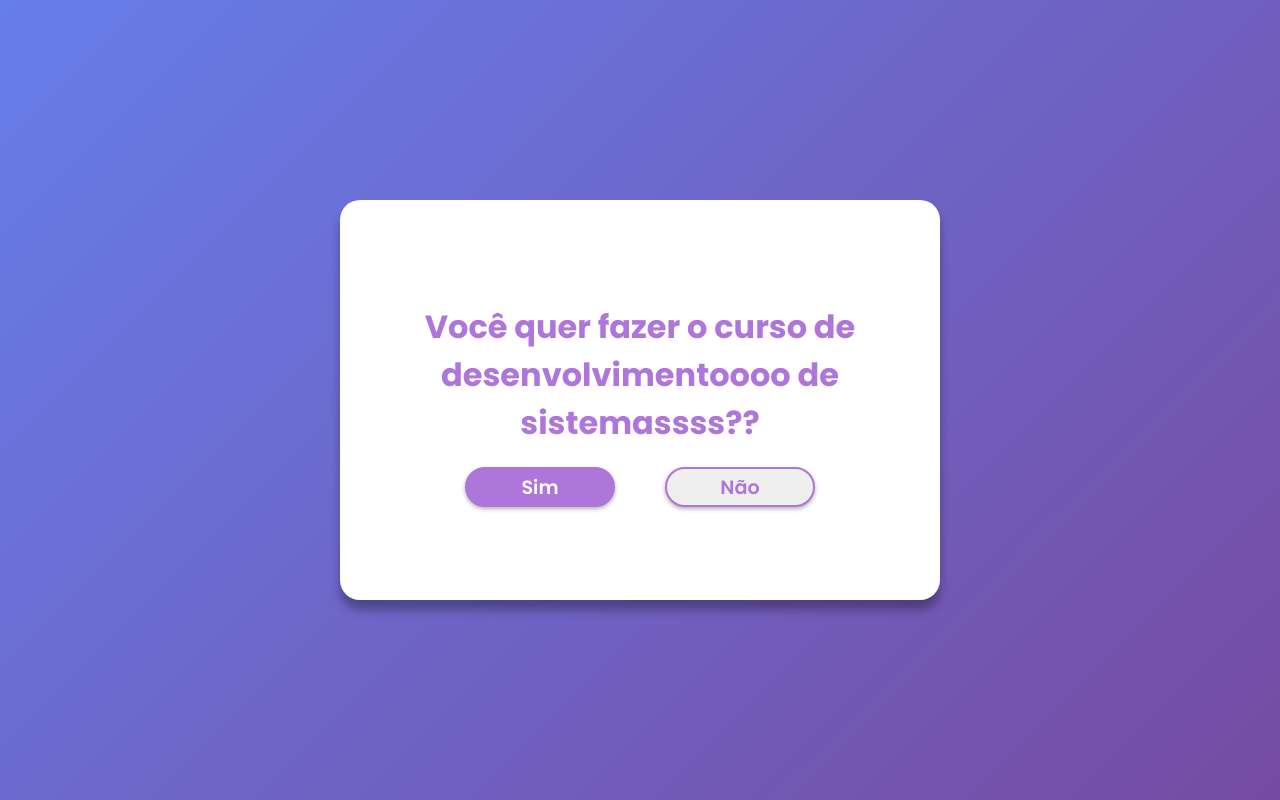
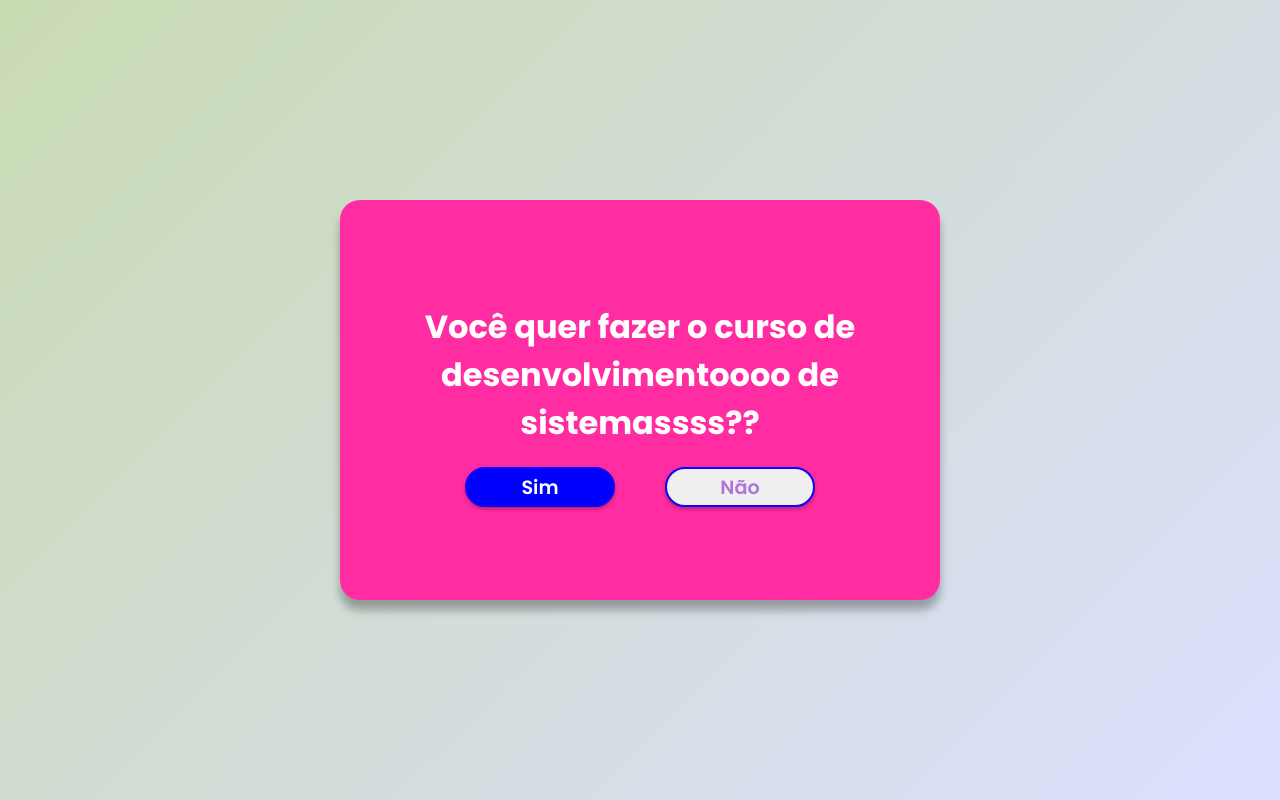
Before and after one commit to JulianaFulanetto/BotaoFugitivo, a plain HTML site: page Aluno05/index.html in a window 1280 px wide. Drawn offline with Linux system fonts and the light colour scheme.

Commit message:
mudando o style

```diff
--- a/Aluno05/index.html
+++ b/Aluno05/index.html
@@ -7,13 +7,13 @@
     <link rel="stylesheet" href="style.css" />
   </head>
 
-  <body style="background: linear-gradient(135deg, #667eea 0%, #764ba2 100%)">
-    <div class="fundo" style="background: #fff">
-      <h2 class="pergunta" style="color: #ae75da" >
+  <body style="background: linear-gradient(135deg, #c9dbb2 0%, #dcdfff 100%)">
+    <div class="fundo" style="background: #ff2da1">
+      <h2 class="pergunta" style="color: #ffffff" >
         Você quer fazer o curso de desenvolvimentoooo de sistemassss??
       </h2>
       <div class="btn-grupo" >
-        <button class="sim-bt" style="background: #ae75da">Sim</button>
+        <button class="sim-bt" style="background: #0000ff">Sim</button>
         <button class="nao-bt" sty>Não</button>
       </div>
     </div>
--- a/Aluno05/script.js
+++ b/Aluno05/script.js
@@ -13,7 +13,7 @@ simBt.addEventListener("click", () => {
   // cria um parágrafo novo (subtexto) logo abaixo
   const subtexto = document.createElement("p");
   subtexto.innerText = "Sabia que você ia dizer SIM!"; // mensagem personalizada
-  subtexto.style.color = "#AE75DA"; // cor do texto
+  subtexto.style.color = "#fbf8fdff"; // cor do texto
   subtexto.style.fontSize = "1.2em"; // tamanho da fonte
   fundo.appendChild(subtexto); // adiciona esse texto na tela
 
@@ -23,7 +23,7 @@ simBt.addEventListener("click", () => {
   // cria uma imagem (gif) de comemoração
   const gif = document.createElement("img");
   gif.src =
-    "https://media0.giphy.com/media/v1.Y2lkPTc5MGI3NjExa3I5bWNyaThiczU0cDFpbTkyNHRucGR3b2IxcGZjOXF6ZzlsZXZ0YSZlcD12MV9pbnRlcm5hbF9naWZfYnlfaWQmY3Q9Zw/JIX9t2j0ZTN9S/giphy.gif"; // link do gif
+    "https://media3.giphy.com/media/v1.Y2lkPTc5MGI3NjExbm8zMnFmZjR1aG5yMTNkN2pyZDdkcGU4ZndhMnRoYXVnaTE3ZDhweCZlcD12MV9pbnRlcm5hbF9naWZfYnlfaWQmY3Q9Zw/dilBP4FslWpm8/giphy.gif"; // link do gif
   gif.alt = "Gatinho comemorando";
   gif.style.width = "250px"; // tamanho do gif
   gif.style.marginTop = "1px"; // margem superior
--- a/Aluno05/style.css
+++ b/Aluno05/style.css
@@ -36,7 +36,7 @@ i {
   font-size: 7.5em;
   /* color: #ae75da; */
   border: 5px solid transparent;
-  outline: 3px solid #ae75da;
+  outline: 3px solid #0400ff;
   border-radius: 50%;
 }
 
@@ -46,7 +46,7 @@ h2.pergunta {
 
 h2 {
   font-size: 2em;
-  color: #ae75da;
+  color: #ffffff;
   margin: 5px 0;
   text-align: center;
   justify-content: center;
@@ -68,7 +68,7 @@ button {
   color: #fff;
   font-weight: 600;
   border-radius: 30px;
-  border: 2px solid #ae75da;
+  border: 2px solid #1100ff;
   outline: none;
   cursor: pointer;
   box-shadow: 0 2px 4px rgba(0, 0, 0, 0.3);
```
